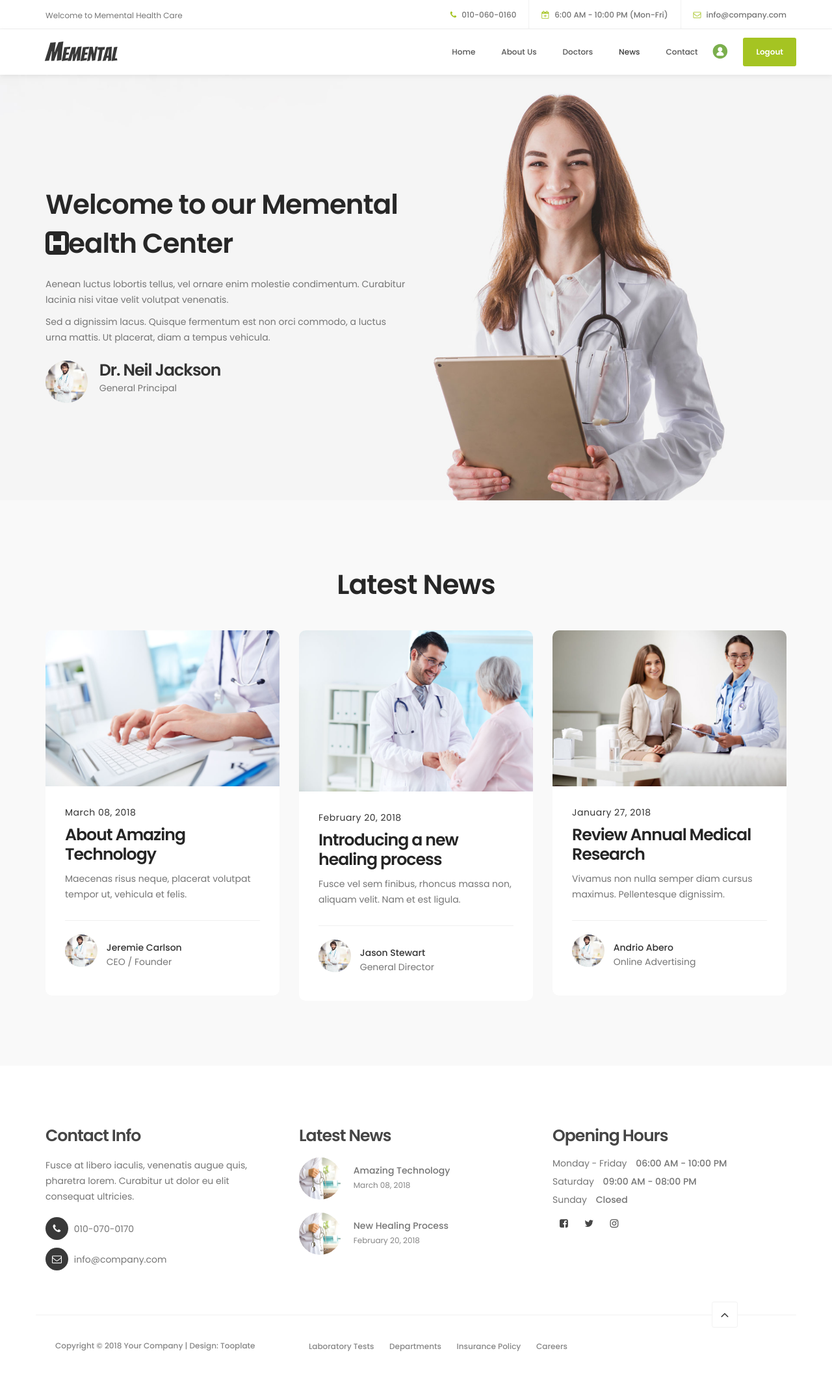
After one commit to CSA-cyber/Memental, a Django app: page /profile/ in a window 1280 px wide. The commit adds this page. Shown: the whole page at 65% size. Run offline with Django 3.2, Linux system fonts and the light colour scheme; the visitor is signed in with stand-in values (Sample User, id 1); some libraries are stand-ins or nearby versions.

Commit message:
updated some HTML and added profile page

```diff
--- a/Hospital/templates/doctors.html
+++ b/Hospital/templates/doctors.html
@@ -4,6 +4,7 @@
 <html lang="en">
 
 <head>
+    <link rel="icon" href="../../static/images/mental-icon-2.jpg">
     <meta charset="UTF-8">
     <meta http-equiv="X-UA-Compatible" content="IE=edge">
     <meta name="viewport" content="width=device-width, initial-scale=1.0">
--- a/Hospital/templates/index.html
+++ b/Hospital/templates/index.html
@@ -4,7 +4,7 @@
 <head>
 
      <title>Memental</title>
-
+     <link rel="icon" href="../../static/images/mental-icon-2.jpg">
      <meta charset="UTF-8">
      <meta http-equiv="X-UA-Compatible" content="IE=Edge">
      <meta name="description" content="">
--- a/Hospital/templates/navbar.html
+++ b/Hospital/templates/navbar.html
@@ -66,7 +66,7 @@
                        <li><a href="#news" class="smoothScroll">News</a></li>
                        <li><a href="#google-map" class="smoothScroll">Contact</a></li>
                   {% if user.is_authenticated %}
-                            <li><a href="#" style="padding: 30% 0%;"><img src="../../static/images/user.svg" style="height: 30px; width: 30px;"></a></li>
+                            <li><a href="{% url 'profile' %}" style="padding: 30% 0%;"><img src="../../static/images/user.svg" style="height: 30px; width: 30px;"></a></li>
                             <li class="login-btn logout"><a href="{% url 'logout' %}">Logout</a></li>
                   {% else %}
                             <li class="login-btn"><a href="{% url 'login' %}">Login</a></li>
--- /dev/null
+++ b/Hospital/templates/profile.html
@@ -0,0 +1,131 @@
+<!DOCTYPE html>
+{% load static %}
+<html lang="en">
+<head>
+     <title>User Profile - Memental</title>
+     <link rel="icon" href="../../static/images/mental-icon-2.jpg">
+     <meta charset="UTF-8">
+     <meta http-equiv="X-UA-Compatible" content="IE=Edge">
+     <meta name="description" content="">
+     <meta name="keywords" content="">
+     <meta name="author" content="Tooplate">
+     <meta name="viewport" content="width=device-width, initial-scale=1, maximum-scale=1">
+
+     {% include 'importcss.html' %}
+
+</head>
+<body id="top" data-spy="scroll" data-target=".navbar-collapse" data-offset="50">
+
+     {% include 'navbar.html' %}
+
+     <!-- ABOUT -->
+     <section id="about">
+          <div class="container">
+               <div class="row">
+
+                    <div class="col-md-6 col-sm-6">
+                         <div class="about-info">
+                              <h2 class="wow fadeInUp" data-wow-delay="0.6s">Welcome to our Memental <i class="fa fa-h-square"></i>ealth Center</h2>
+                              <div class="wow fadeInUp" data-wow-delay="0.8s">
+                                   <p>Aenean luctus lobortis tellus, vel ornare enim molestie condimentum. Curabitur lacinia nisi vitae velit volutpat venenatis.</p>
+                                   <p>Sed a dignissim lacus. Quisque fermentum est non orci commodo, a luctus urna mattis. Ut placerat, diam a tempus vehicula.</p>
+                              </div>
+                              <figure class="profile wow fadeInUp" data-wow-delay="1s">
+                                   <img src="images/author-image.jpg" class="img-responsive" alt="">
+                                   <figcaption>
+                                        <h3>Dr. Neil Jackson</h3>
+                                        <p>General Principal</p>
+                                   </figcaption>
+                              </figure>
+                         </div>
+                    </div>
+
+               </div>
+          </div>
+     </section>
+
+
+     <!-- NEWS -->
+     <section id="news" data-stellar-background-ratio="2.5">
+          <div class="container">
+               <div class="row">
+
+                    <div class="col-md-12 col-sm-12">
+                         <!-- SECTION TITLE -->
+                         <div class="section-title wow fadeInUp" data-wow-delay="0.1s">
+                              <h2>Latest News</h2>
+                         </div>
+                    </div>
+
+                    <div class="col-md-4 col-sm-6">
+                         <!-- NEWS THUMB -->
+                         <div class="news-thumb wow fadeInUp" data-wow-delay="0.4s">
+                              <a href="{% static 'news-detail.html' %}">
+                                   <img src="{% static 'images/news-image1.jpg' %}" class="img-responsive" alt="">
+                              </a>
+                              <div class="news-info">
+                                   <span>March 08, 2018</span>
+                                   <h3><a href="{% static 'news-detail.html' %}">About Amazing Technology</a></h3>
+                                   <p>Maecenas risus neque, placerat volutpat tempor ut, vehicula et felis.</p>
+                                   <div class="author">
+                                        <img src="{% static 'images/author-image.jpg' %}" class="img-responsive" alt="">
+                                        <div class="author-info">
+                                             <h5>Jeremie Carlson</h5>
+                                             <p>CEO / Founder</p>
+                                        </div>
+                                   </div>
+                              </div>
+                         </div>
+                    </div>
+
+                    <div class="col-md-4 col-sm-6">
+                         <!-- NEWS THUMB -->
+                         <div class="news-thumb wow fadeInUp" data-wow-delay="0.6s">
+                              <a href="{% static 'news-detail.html' %}">
+                                   <img src="{% static 'images/news-image2.jpg' %}" class="img-responsive" alt="">
+                              </a>
+                              <div class="news-info">
+                                   <span>February 20, 2018</span>
+                                   <h3><a href="{% static 'news-detail.html' %}">Introducing a new healing process</a></h3>
+                                   <p>Fusce vel sem finibus, rhoncus massa non, aliquam velit. Nam et est ligula.</p>
+                                   <div class="author">
+                                        <img src="{% static 'images/author-image.jpg' %}"class="img-responsive" alt="">
+                                        <div class="author-info">
+                                             <h5>Jason Stewart</h5>
+                                             <p>General Director</p>
+                                        </div>
+                                   </div>
+                              </div>
+                         </div>
+                    </div>
+
+                    <div class="col-md-4 col-sm-6">
+                         <!-- NEWS THUMB -->
+                         <div class="news-thumb wow fadeInUp" data-wow-delay="0.8s">
+                              <a href="{% static 'news-detail.html' %}">
+                                   <img src="{% static 'images/news-image3.jpg' %}" class="img-responsive" alt="">
+                              </a>
+                              <div class="news-info">
+                                   <span>January 27, 2018</span>
+                                   <h3><a href="{% static 'news-detail.html' %}">Review Annual Medical Research</a></h3>
+                                   <p>Vivamus non nulla semper diam cursus maximus. Pellentesque dignissim.</p>
+                                   <div class="author">
+                                        <img src="{% static 'images/author-image.jpg' %}" class="img-responsive" alt="">
+                                        <div class="author-info">
+                                             <h5>Andrio Abero</h5>
+                                             <p>Online Advertising</p>
+                                        </div>
+                                   </div>
+                              </div>
+                         </div>
+                    </div>
+
+               </div>
+          </div>
+     </section>
+
+
+     {% include 'footer.html' %}
+     {% include 'importscripts.html' %}
+</body>
+</html>
--- a/Hospital/urls.py
+++ b/Hospital/urls.py
@@ -4,5 +4,6 @@ from . import views
 urlpatterns = [
     path('', views.index, name='index'),
     path('doctors/', views.show_doctors, name='doctors'),
-    path('doctor/<str:pk>/', views.doctor, name='doctor')
+    path('doctor/<str:pk>/', views.doctor, name='doctor'),
+    path('profile/', views.showProfile, name='profile'),
 ]
--- a/Hospital/views.py
+++ b/Hospital/views.py
@@ -21,3 +21,9 @@ def doctor(request, pk):
     doctor = Doctor.objects.get(id=pk)
     context = {'doctor': doctor}
     return render(request, 'doctor.html', context)
+
+def showProfile(request):
+    if request.user.is_authenticated:
+        return render(request, 'profile.html')
+    else:
+        return render(request, 'login.html')
```
Also changed, not shown: Hospital/templates/doctor.html (+3 -12 lines), static/images/doctors/wp3896452.jpg (added), static/images/doctors/wp3896452_FI96pos.jpg (added), static/images/mental-icon-2.jpg (added).
